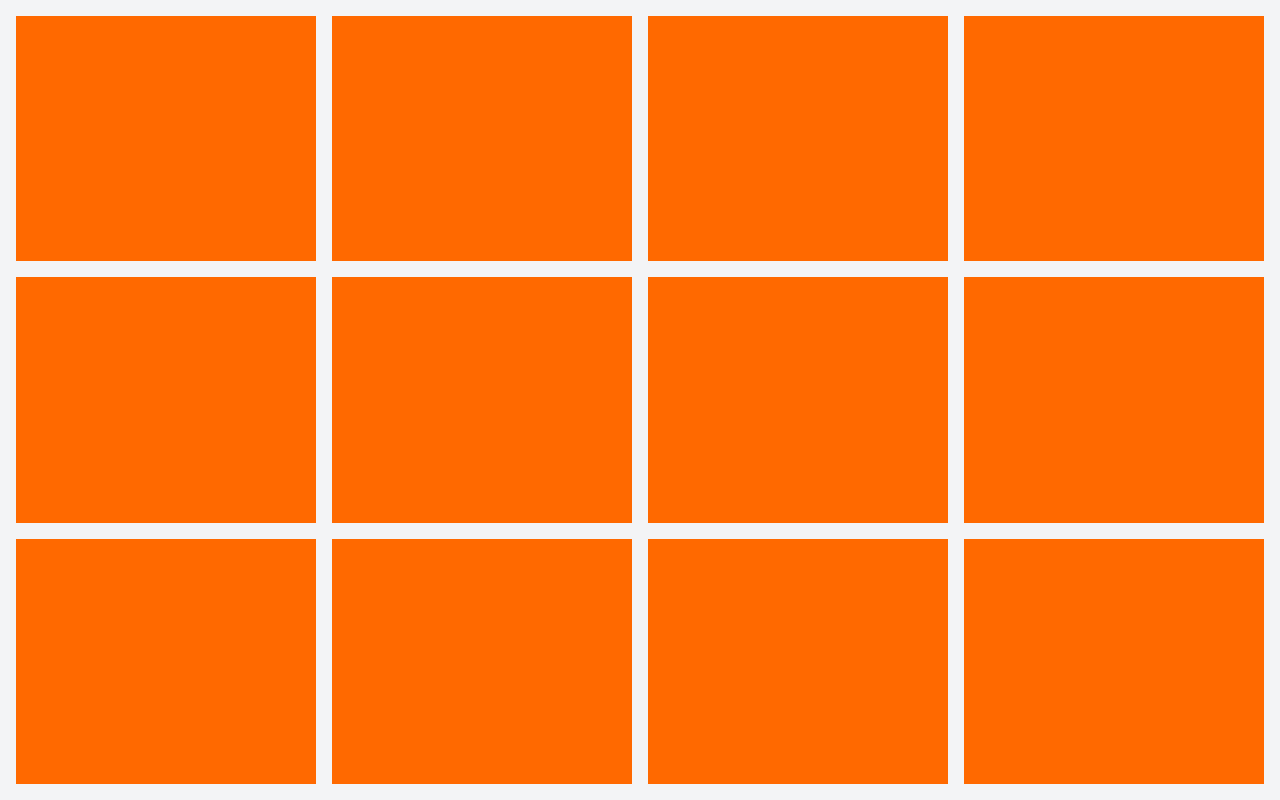
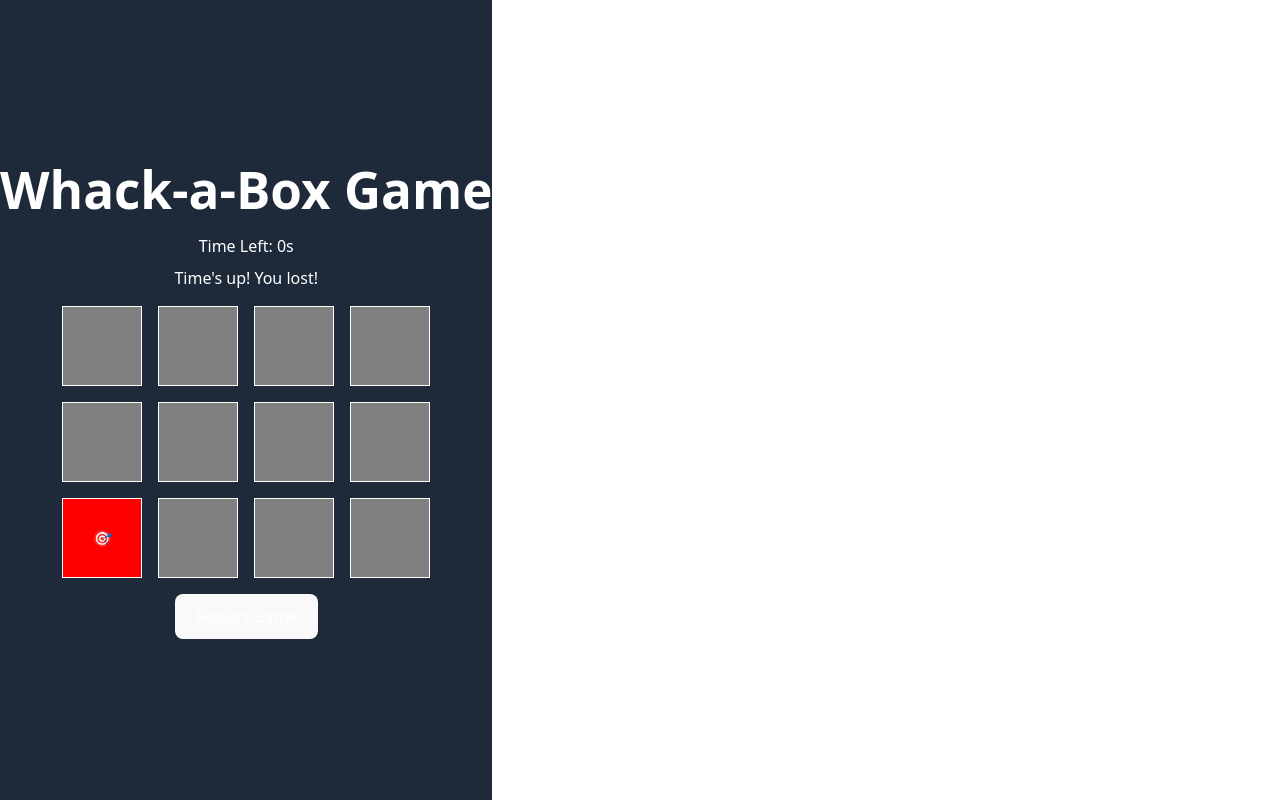
Before and after one commit to Kimmie38/React-Assignment-Boxes, a React (Vite) app: page / in a window 1280 px wide. Built offline with nearby package versions, Linux system fonts and the light colour scheme.

Commit message:
updated files

```diff
--- a/src/App.jsx
+++ b/src/App.jsx
@@ -1,6 +1,7 @@
 import React from "react";
-import Box from "./Box";
+import WhackABox from "./WhackABox";
+
 function App() {
-  return <Box />;
+  return <WhackABox />;
 }
 export default App;
--- /dev/null
+++ b/src/WhackABox.jsx
@@ -0,0 +1,69 @@
+import React, { useState, useEffect } from "react";
+
+const WhackABox = () => {
+  const [targetIndex, setTargetIndex] = useState(Math.floor(Math.random() * 12));
+  const [message, setMessage] = useState("");
+  const [timeLeft, setTimeLeft] = useState(5);
+  const [gameOver, setGameOver] = useState(false);
+
+  useEffect(() => {
+    if (timeLeft > 0) {
+      const timer = setTimeout(() => setTimeLeft(timeLeft - 1), 1000);
+      return () => clearTimeout(timer);
+    } else {
+      setGameOver(true);
+      setMessage("Time's up! You lost!");
+    }
+  }, [timeLeft]);
+
+  const handleBoxClick = (index) => {
+    if (gameOver) return;
+
+    if (index === targetIndex) {
+      setMessage("You found the hidden dot! 🎉");
+      setGameOver(true);
+    } else {
+      setMessage("Wrong box! Watch closely...");
+      setTimeout(() => {
+        setTargetIndex(Math.floor(Math.random() * 12));
+        setMessage("");
+        setTimeLeft(5); // Reset timer
+      }, 1000);
+    }
+  };
+
+  return (
+    <div className="flex flex-col items-center justify-center min-h-screen bg-gray-800 text-white">
+      <h1 className="text-2xl font-bold mb-4">Whack-a-Box Game</h1>
+      <p className="mb-2">Time Left: {timeLeft}s</p>
+      <p className="mb-4">{message}</p>
+      <div className="grid grid-cols-4 gap-4">
+        {[...Array(12)].map((_, index) => (
+          <div
+            key={index}
+            onClick={() => handleBoxClick(index)}
+            className="w-20 h-20 flex items-center justify-center border border-white cursor-pointer"
+            style={{ backgroundColor: index === targetIndex ? "red" : "gray" }}
+          >
+            {index === targetIndex && "🎯"}
+          </div>
+        ))}
+      </div>
+      {gameOver && (
+        <button
+          onClick={() => {
+            setGameOver(false);
+            setTargetIndex(Math.floor(Math.random() * 12));
+            setTimeLeft(5);
+            setMessage("");
+          }}
+          className="mt-4 bg-blue-500 px-4 py-2 rounded"
+        >
+          Restart Game
+        </button>
+      )}
+    </div>
+  );
+};
+
+export default WhackABox;
```
